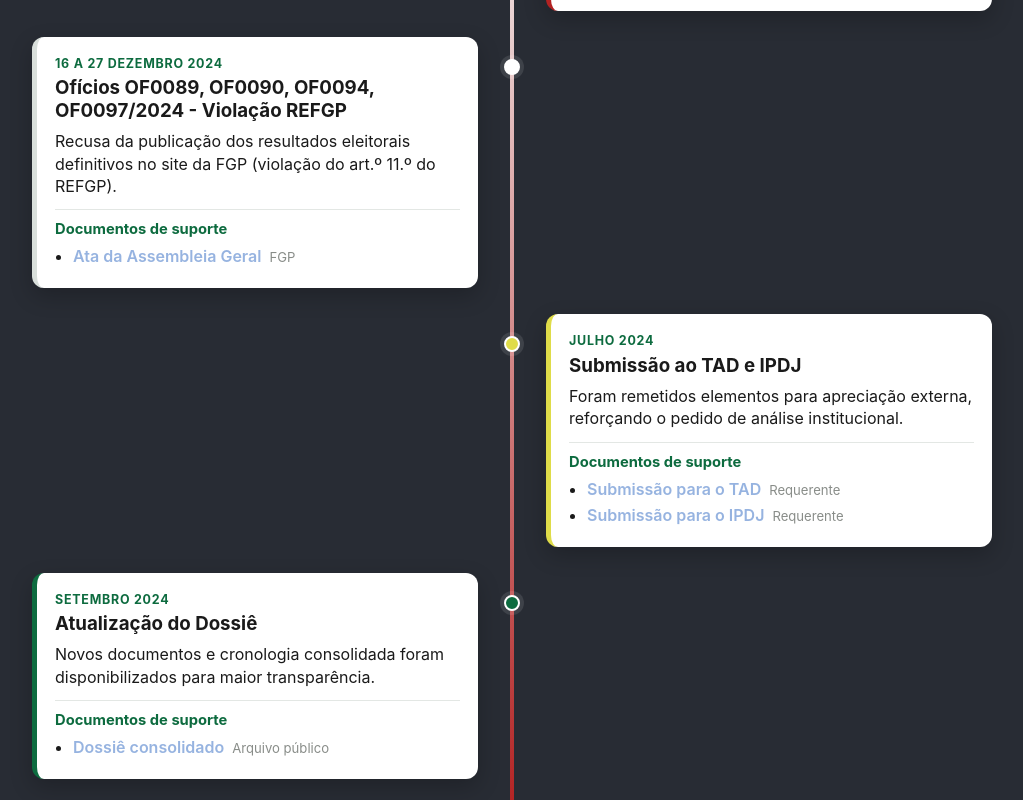
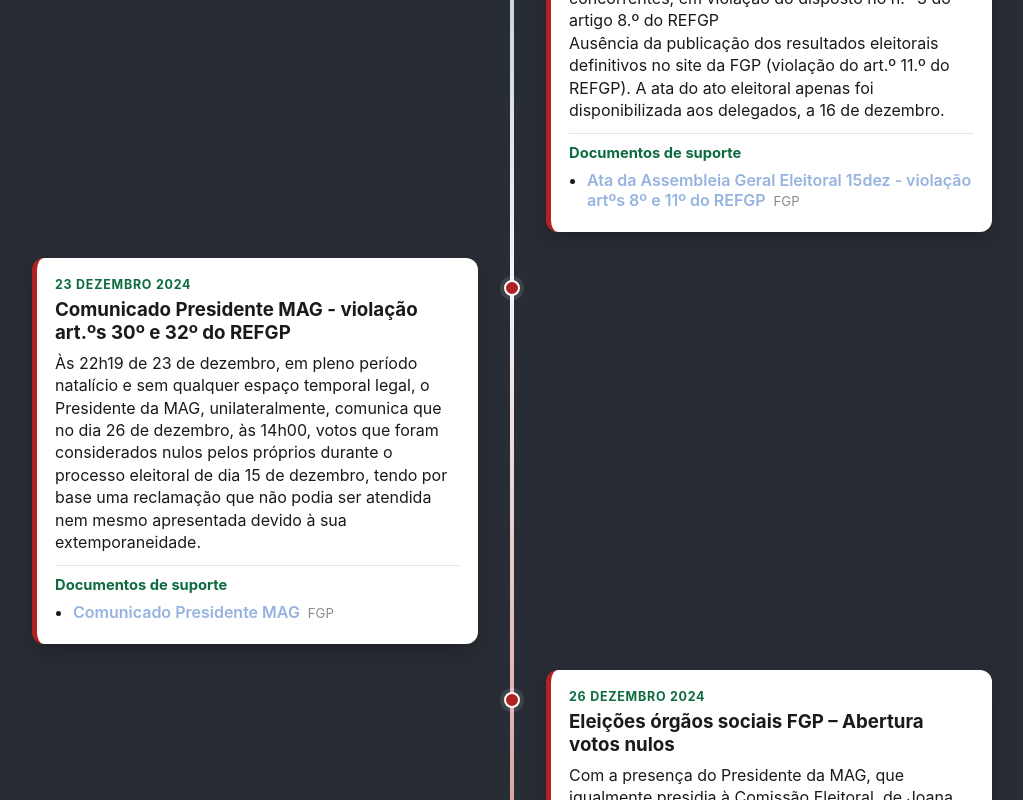
Before and after one commit to ginasticaPT/site, a React (Create React App) app: page /site/timeline in a window 1280 px wide. Shown: the part 1700-2500 px from the top of the page, without its empty margins (128-1151 px from the left). Built offline with nearby package versions, Linux system fonts and the light colour scheme; the HTML template or start-up script is replaced by a standard one.

Commit message:
Update Timeline.js

```diff
--- a/src/pages/Timeline.js
+++ b/src/pages/Timeline.js
@@ -88,13 +88,15 @@ function Timeline() {
       date: '15 dezembro 2024',
       title: 'Eleições órgãos sociais FGP – 1.ª volta',
       fact: [
+        'De acordo com a contagem de votos registada, os órgãos Conselho de Disciplina e Conselho de Justiça foram eleitos sem que tenham sido reconhecidos (violação do art.º 13.º do REFGP). Os restantes órgãos obrigariam a uma 2ª volta.',
         'Após a contagem dos votos, foram detetadas irregularidades no apuramento eleitoral e na elaboração da ata da eleição, designadamente ao nível da declaração de votos nulos, cuja validade viria posteriormente a ser reconhecida por deliberação da MAG, matéria que deu origem ao Processo TAD n.º 1/2025.',
         'Adicionalmente, a ata do ato eleitoral foi elaborada unilateralmente pelo então Presidente da MAG e posteriormente contestada, sem que tivesse sido objeto de correção ou retificação. A referida ata nunca foi assinada pelos mandatários das listas concorrentes, em violação do disposto no n.º 3 do artigo 8.º do REFGP',
+        'Ausência da publicação dos resultados eleitorais definitivos no site da FGP (violação do art.º 11.º do REFGP). A ata do ato eleitoral apenas foi disponibilizada aos delegados, a 16 de dezembro.'
       ],
       tone: 'negative',
       documents: [
         {
-          label: 'Ata da Assembleia Geral Eleitoral',
+          label: 'Ata da Assembleia Geral Eleitoral 15dez - violação artºs 8º e 11º do REFGP',
           source: 'FGP',
           url: `${process.env.PUBLIC_URL}/documents/FGP - 2024 - Ata_AG Eleitoral_15 dezembro.pdf`
         }
@@ -102,46 +104,50 @@ function Timeline() {
       ]
     },
     {
-      date: '16 a 27 dezembro 2024',
-      title: 'Ofícios OF0089, OF0090, OF0094, OF0097/2024 - Violação REFGP',
-      fact: 'Recusa da publicação dos resultados eleitorais definitivos no site da FGP (violação do art.º 11.º do REFGP). ',
-      tone: 'neutral',
+      date: '23 dezembro 2024',
+      title: 'Comunicado Presidente MAG - violação art.ºs 30º e 32º do REFGP',
+      fact: 'Às 22h19 de 23 de dezembro, em pleno período natalício e sem qualquer espaço temporal legal, o Presidente da MAG, unilateralmente, comunica que no dia 26 de dezembro, às 14h00, votos que foram considerados nulos pelos próprios durante o processo eleitoral de dia 15 de dezembro, tendo por base uma reclamação que não podia ser atendida nem mesmo apresentada devido à sua extemporaneidade.',
+      tone: 'negative',
       documents: [
         {
-          label: 'Ata da Assembleia Geral',
+          label: 'Comunicado Presidente MAG',
           source: 'FGP',
-          url: 'https://example.com/documentos/ata-assembleia-geral.pdf'
+          url: `${process.env.PUBLIC_URL}/documents/FGP - 2024 - 24 Dez 24 - Comunicado Presidente MAG.pdf`
         }
       ]
     },
     {
-      date: 'Julho 2024',
-      title: 'Submissão ao TAD e IPDJ',
-      fact: 'Foram remetidos elementos para apreciação externa, reforçando o pedido de análise institucional.',
-      tone: 'alert',
+      date: '26 dezembro 2024',
+      title: 'Eleições órgãos sociais FGP – Abertura votos nulos',
+      fact: 'Com a presença do Presidente da MAG, que igualmente presidia à Comissão Eleitoral, de Joana Ramalho, membro da Comissão Eleitoral, e de Teresa Loureiro, representante da Lista A, foram reabertos dois votos anteriormente considerados nulos. Da reapreciação destes votos resultou o apuramento dos resultados constantes da ata elaborada na ocasião, tendo sido nela proclamada a eleição dos órgãos Presidente, Direção e MAG da FGP. A mesma ata procedeu ainda à proclamação dos resultados dos órgãos Conselho de Disciplina e Conselho de Justiça, anteriormente eleitos em 15 de dezembro.',
+      tone: 'negative',
       documents: [
         {
-          label: 'Submissão para o TAD',
-          source: 'Requerente',
-          url: 'https://example.com/documentos/submissao-tad.pdf'
-        },
-        {
-          label: 'Submissão para o IPDJ',
-          source: 'Requerente',
-          url: 'https://example.com/documentos/submissao-ipdj.pdf'
+          label: 'Ata da Assembleia Geral Eleitoral 26dez',
+          source: 'FGP',
+          url: `${process.env.PUBLIC_URL}/documents/FGP - 2024 - Ata AG Eleitoral_ 26 dezembro.pdf`
         }
       ]
     },
     {
-      date: 'Setembro 2024',
-      title: 'Atualização do Dossiê',
-      fact: 'Novos documentos e cronologia consolidada foram disponibilizados para maior transparência.',
-      tone: 'positive',
+      date: '11 janeiro 2025',
+      title:' Eleições órgãos sociais FGP – 2.ª volta',
+      fact: [
+        'A convocatória da 2ª volta é divulgada a 27 de dezembro após a divulgação da ata da sessão realizada a 26 de dezembro.',
+        'A realização da 2.ª volta ocorreu para além do prazo de oito dias contado da data da 1.ª volta, violando o art.º 13º, nº5, do REFGP.',
+        'Considerando os resultados apurados em 15 de dezembro e a reapreciação dos votos nulos efetuada em 26 de dezembro, a convocatória para a 2.ª volta abrangeu apenas a eleição dos órgãos Conselho Fiscal e Conselho de Ajuizamento.',
+      ],
+      tone: 'alert',
       documents: [
         {
-          label: 'Dossiê consolidado',
-          source: 'Arquivo público',
-          url: 'https://example.com/documentos/dossie-consolidado.pdf'
+          label: 'Convocatória 2ª volta das Eleições para os Órgãos Sociais da FGP',
+          source: 'FGP',
+          url: `${process.env.PUBLIC_URL}/documents/FGP - 2024 - CC0167 - Convocatória 2ª volta das Eleições para os Órgãos Sociais da FGP.pdf`
+        },
+        {
+          label: 'Ata da Assembleia Geral Eleitoral 11jan - não divulgada',
+          source: 'FGP',
+          //url: `${process.env.PUBLIC_URL}/documents/FGP - 2024 - Ata AG Eleitoral_ 26 dezembro.pdf`
         }
       ]
     }
```
